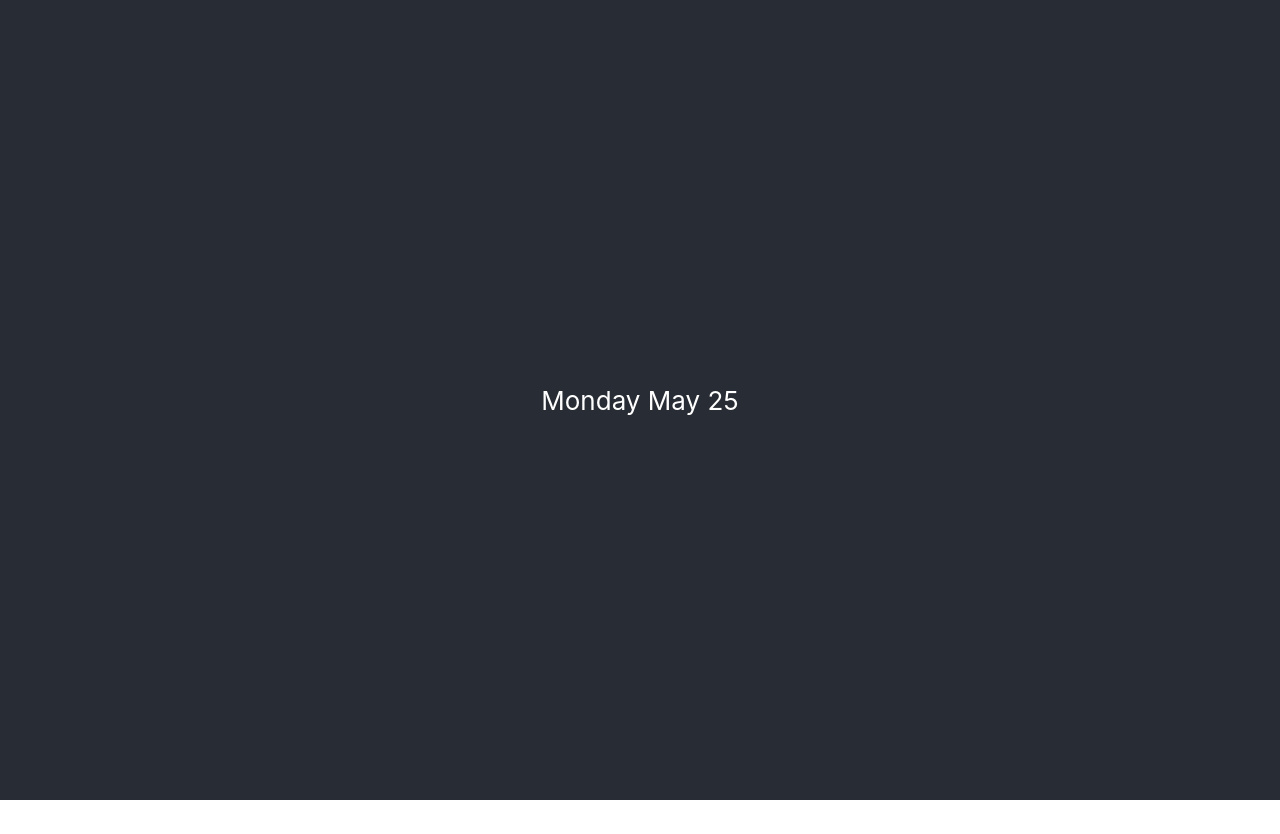
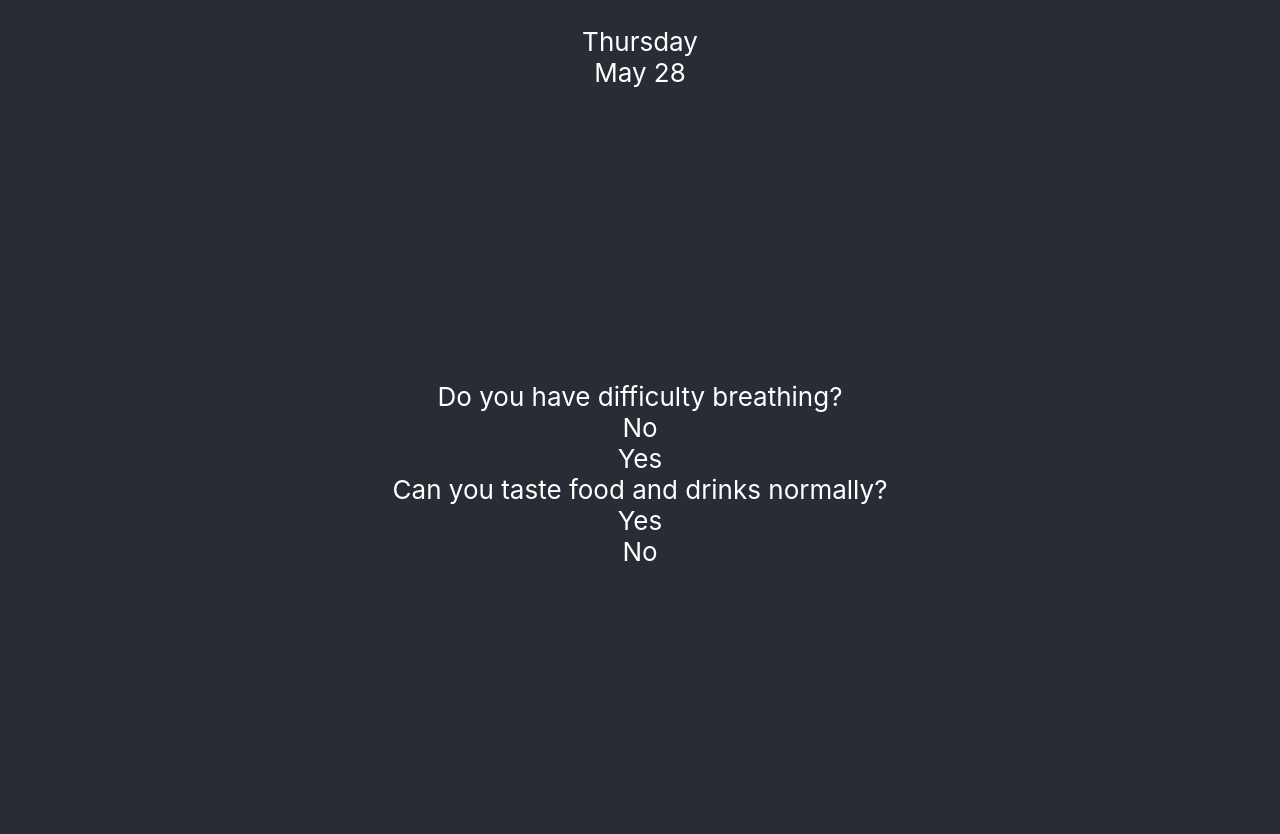
Before and after one commit to georgezee/covid-daily-questions, a React (Create React App) app: page / in a window 1280 px wide. Before the commit the page ends 800 px from the top, so only its background shows below. Built offline with nearby package versions, Linux system fonts and the light colour scheme.

Commit message:
Include array of questions and add basic date, qa components.

```diff
--- a/src/App.css
+++ b/src/App.css
@@ -15,7 +15,18 @@
 
 .App-header {
   background-color: #282c34;
-  min-height: 100vh;
+  min-height: 10vh;
+  display: flex;
+  flex-direction: column;
+  align-items: center;
+  justify-content: center;
+  font-size: calc(10px + 2vmin);
+  color: white;
+}
+
+.App-main {
+  background-color: #282c34;
+  min-height: 90vh;
   display: flex;
   flex-direction: column;
   align-items: center;
--- a/src/App.js
+++ b/src/App.js
@@ -1,17 +1,60 @@
 import React from 'react';
-import logo from './logo.svg';
 import './App.css';
+import DateToday from './components/DateToday';
+import AnswerButton from './components/AnswerButton';
+import Question from './components/Question';
 
-function App() {
+class App extends React.Component {
+  constructor(props) {
+    super(props);
+    this.state = {
+      questions: [
+        [
+          {
+            "question" : "Do you have difficulty breathing?",
+            "accepted" : "No",
+            "cautioned" : "Yes"
+          },
+          {
+            "question" : "Does your breathing feel normal?",
+            "accepted" : "Yes",
+            "cautioned" : "No"
+          }
+        ],
+        [
+          {
+            "question" : "Can you taste food and drinks normally?",
+            "accepted" : "Yes",
+            "cautioned" : "No",
+          }
+        ],
+      ]
+    };
+  }
+
+  render() {
+    let questions = this.state.questions;
     return (
           <div className="App">
             <header className="App-header">
               <p>
-          Monday May 25
+                <DateToday/>
               </p>
             </header>
+            <div className="App-main">
+            {questions.map((alternatives, i) => {
+              return (
+                <div>
+                  <Question key={i} title={alternatives[0].question} />
+                  <AnswerButton title={alternatives[0].accepted} />
+                  <AnswerButton title={alternatives[0].cautioned} />
+                </div>
+              )
+            })}
+            </div>
           </div>
         );
   }
+}
 
 export default App;
--- /dev/null
+++ b/src/components/AnswerButton.js
@@ -0,0 +1,11 @@
+import React from 'react';
+
+const AnswerButton = ({title}) => {
+  return (
+    <div>
+      {title}
+    </div>
+  )
+ }
+
+export default AnswerButton;
--- /dev/null
+++ b/src/components/DateToday.js
@@ -0,0 +1,21 @@
+import React from 'react';
+
+class DateToday extends React.Component {
+  render() {
+    let today = new Date();
+
+    let dayOfWeek = today.toLocaleString('en-us', {  weekday: 'long' });
+    let monthDay = today.toLocaleString('en-us', {  month: 'long' });
+    monthDay = monthDay + " " + today.getDate();
+
+    return (
+     <div id="date" className="flex-item">
+       <div>{dayOfWeek}</div>
+       <div>{monthDay}</div>
+      </div>
+    );
+
+  }
+}
+
+export default DateToday;
--- /dev/null
+++ b/src/components/Question.js
@@ -0,0 +1,11 @@
+import React from 'react';
+
+const Question = ({title}) => {
+  return (
+    <div>
+      {title}
+    </div>
+  )
+ }
+
+export default Question;
```
Lines whose indentation alone changed are shown as unchanged.
